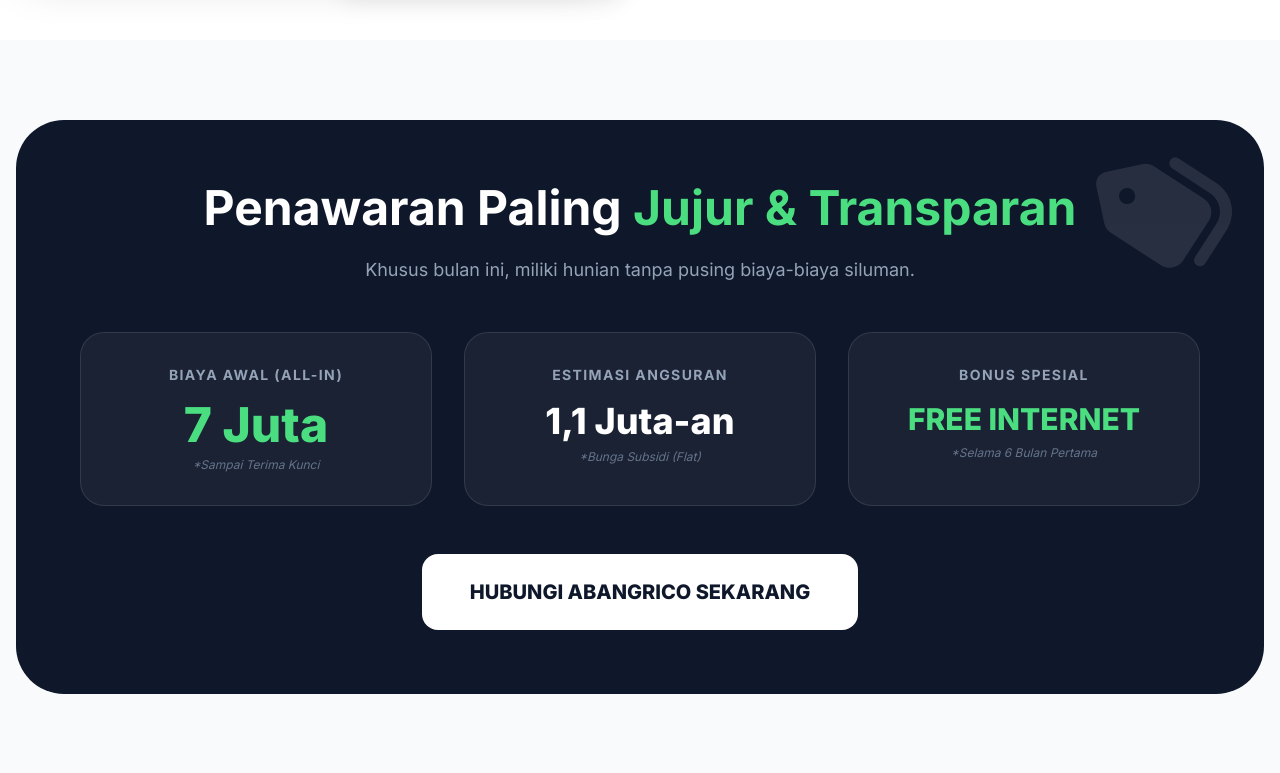
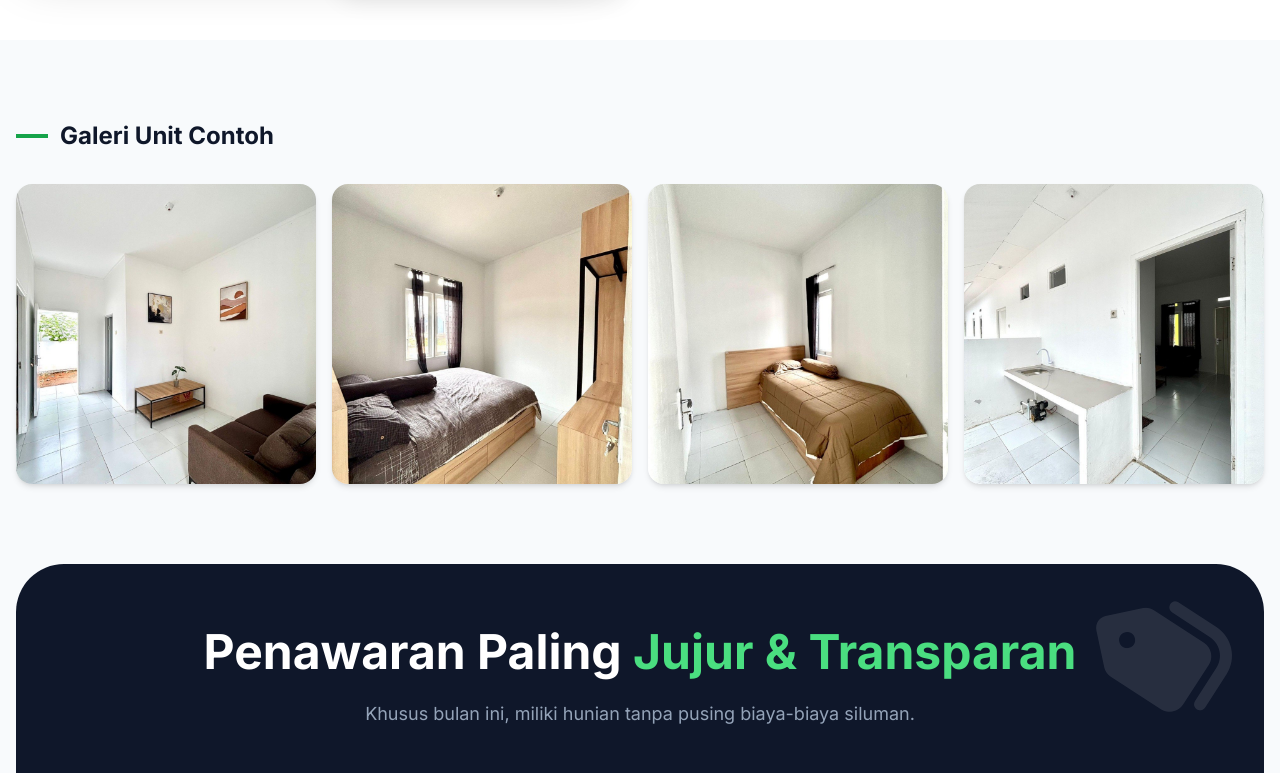
Before and after one commit to mkpesonabot-star/Pesona_Kahuripan, a plain HTML site: page index.html in a window 1280 px wide. Shown: the part 1300-2073 px from the top of the page. Drawn offline with nearby package versions, Linux system fonts and the light colour scheme.

Commit message:
Add unit gallery with real photos from AbangRico

```diff
--- a/index.html
+++ b/index.html
@@ -51,7 +51,7 @@
     <!-- Hero Section -->
     <section class="relative pt-24 pb-12 lg:pt-40 lg:pb-32 overflow-hidden">
         <div class="absolute inset-0 z-0">
-            <img src="https://images.unsplash.com/photo-1570129477492-45c003edd2be?auto=format&fit=crop&w=1920&q=80" class="w-full h-full object-cover opacity-10" alt="Background">
+            <img src="assets/images/tampak-depan.jpg" class="w-full h-full object-cover opacity-20" alt="Pesona Kahuripan 12">
             <div class="absolute inset-0 bg-gradient-to-b from-white via-transparent to-white"></div>
         </div>
 
@@ -100,7 +100,7 @@
             <div class="grid lg:grid-cols-2 gap-16 items-center">
                 <div class="relative">
                     <div class="aspect-[4/3] rounded-3xl overflow-hidden shadow-2xl">
-                        <img src="https://images.unsplash.com/photo-1600585154340-be6199f7d009?auto=format&fit=crop&w=800&q=80" alt="Interior" class="w-full h-full object-cover">
+                        <img src="assets/images/tampak-depan.jpg" alt="Tampak Depan Pesona Kahuripan 12" class="w-full h-full object-cover hover:scale-110 transition-transform duration-500">
                     </div>
                     <div class="absolute -bottom-6 -right-6 bg-green-600 text-white p-8 rounded-3xl shadow-xl hidden md:block">
                         <p class="text-3xl font-black italic">TIPE 30/60</p>
@@ -146,6 +146,27 @@
     <!-- Pricing Card -->
     <section id="promo" class="py-20 bg-slate-50">
         <div class="max-w-7xl mx-auto px-4">
+            <!-- Unit Gallery -->
+            <div class="mb-20">
+                <h3 class="text-2xl font-bold mb-8 flex items-center">
+                    <span class="w-8 h-1 bg-green-600 mr-3"></span> Galeri Unit Contoh
+                </h3>
+                <div class="grid grid-cols-2 md:grid-cols-4 gap-4">
+                    <div class="aspect-square rounded-2xl overflow-hidden shadow-md">
+                        <img src="assets/images/ruang-tamu.jpg" alt="Ruang Tamu" class="w-full h-full object-cover hover:scale-110 transition-all duration-300">
+                    </div>
+                    <div class="aspect-square rounded-2xl overflow-hidden shadow-md">
+                        <img src="assets/images/kamar-utama.jpg" alt="Kamar Utama" class="w-full h-full object-cover hover:scale-110 transition-all duration-300">
+                    </div>
+                    <div class="aspect-square rounded-2xl overflow-hidden shadow-md">
+                        <img src="assets/images/kamar-anak.jpg" alt="Kamar Kedua" class="w-full h-full object-cover hover:scale-110 transition-all duration-300">
+                    </div>
+                    <div class="aspect-square rounded-2xl overflow-hidden shadow-md">
+                        <img src="assets/images/dapur.jpg" alt="Dapur" class="w-full h-full object-cover hover:scale-110 transition-all duration-300">
+                    </div>
+                </div>
+            </div>
+
             <div class="bg-slate-900 rounded-[3rem] p-8 md:p-16 text-center text-white relative overflow-hidden">
                 <div class="absolute top-0 right-0 p-8 opacity-10">
                     <i class="fas fa-tags text-9xl -rotate-12"></i>
```
Also changed, not shown: assets/images/dapur.jpg (added), assets/images/kamar-anak.jpg (added), assets/images/kamar-utama.jpg (added), assets/images/ruang-tamu.jpg (added), assets/images/tampak-depan.jpg (added).
